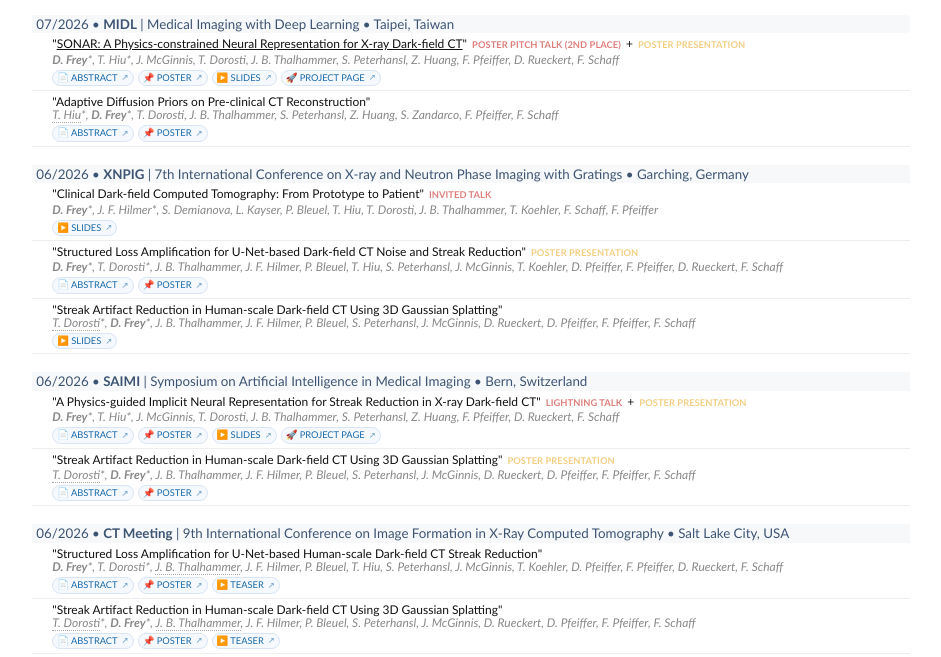
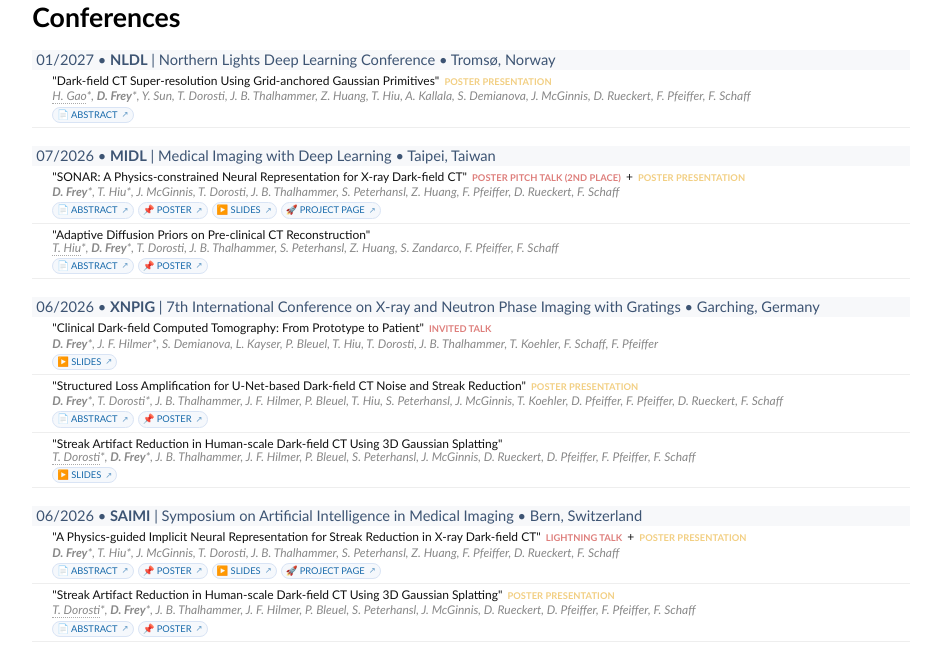
Before and after one commit to dcfrey/dcfrey.github.io, a plain HTML site: page index.html in a window 1280 px wide. Shown: the part 406-1063 px from the top of the page, without its empty margins (169-1110 px from the left). Drawn offline with Linux system fonts and the light colour scheme.

Commit message:
Add NLDL

```diff
--- a/index.html
+++ b/index.html
@@ -357,7 +357,7 @@
 h2 {
     margin-top: 18px;
     margin-bottom: 0px;
-    font-size: 10pt;
+    font-size: 11pt;
     background: #f7f8fa;
     color: #3d5473;
     padding: 2px;
@@ -416,28 +416,29 @@
 
 <h1>Conferences</h1>
 
-<!--<h2>01/2027 • <b>NLDL</b> | Northern Lights Deep Learning Conference • Tromsø, Norway</h2>-->
-<!--<div class="talk-group">-->
-<!--    <ul class="talk-list">-->
-<!--        <li class="talk-item">-->
-<!--            <div class="talk-content">-->
-<!--                <span class="talk-badge poster">Poster Presentation</span>-->
-<!--                <div class="talk-title">-->
-<!--                    "Dark-field CT Super-resolution Using Grid-anchored Gaussian Primitives"-->
-<!--                </div>-->
-<!--                <div class="authors">-->
-<!--                    <a href="https://www.linkedin.com/in/hongyi-gao-tum/" class="author-italic">H. Gao</a>*, <b>D. Frey</b>*, -->
-<!--                    Y. Sun, T. Dorosti, J. B. Thalhammer, Z. Huang, T. Hiu, A. Kallala, S. Demianova, J. McGinnis, D. Rueckert, F. Pfeiffer, F. Schaff-->
-<!--                </div>-->
-<!--                <div class="talk-badges">-->
-<!--                    <div class="talk-links">-->
-<!--                        <a class="badge" href="assets/NLDL2027_DFCT_SuperResolution.pdf">📄 Abstract</a>-->
-<!--                    </div>-->
-<!--                </div>-->
-<!--            </div>-->
-<!--        </li>-->
-<!--    </ul>-->
-<!--</div>-->
+<h2>01/2027 • <b>NLDL</b> | Northern Lights Deep Learning Conference • Tromsø, Norway</h2>
+<div class="talk-group">
+    <ul class="talk-list">
+        <li class="talk-item">
+            <div class="talk-content">
+                <div class="talk-title">
+                    "Dark-field CT Super-resolution Using Grid-anchored Gaussian Primitives"
+                     <span class="talk-badge poster">Poster Presentation</span>
+                </div>
+                <div class="authors">
+                    <a href="https://www.linkedin.com/in/hongyi-gao-tum/" class="author-italic">H. Gao</a>*, <b>D. Frey</b>*,
+                    Y. Sun, T. Dorosti, J. B. Thalhammer, Z. Huang, T. Hiu, A. Kallala, S. Demianova, J. McGinnis, D. Rueckert, F. Pfeiffer, F. Schaff
+                </div>
+                <div class="talk-badges">
+                    <div class="talk-links">
+                        <a class="badge" href="assets/NLDL2027_DFCT_SuperResolution.pdf">📄 Abstract</a>
+<!--                        <a class="badge" href="assets/NLDL2027_DFCT_SuperResolution.pdf">📌 Poster</a>-->
+                    </div>
+                </div>
+            </div>
+        </li>
+    </ul>
+</div>
 
 <h2>07/2026 • <b>MIDL</b> | Medical Imaging with Deep Learning • Taipei, Taiwan</h2>
 <div class="talk-group">
@@ -445,9 +446,7 @@
         <li class="talk-item">
             <div class="talk-content">
                 <div class="talk-title">
-                    <a href="https://dcfrey.github.io/sonar" class="talk-title">
-                        "<u>SONAR: A Physics-constrained Neural Representation for X-ray Dark-field CT</u>"
-                    </a>
+                    "SONAR: A Physics-constrained Neural Representation for X-ray Dark-field CT"
                     <span class="talk-badge oral">Poster Pitch Talk (2nd Place)</span> +
                     <span class="talk-badge poster">Poster Presentation</span>
                 </div>
--- a/stylesheet.css
+++ b/stylesheet.css
@@ -81,12 +81,12 @@
 p,
 a {
   font-family: 'Lato', Verdana, Helvetica, sans-serif;
-  font-size: 10pt;
+  font-size: 11pt;
 }
 
 strong {
   font-family: 'Lato', Verdana, Helvetica, sans-serif;
-  font-size: 10pt;
+  font-size: 11pt;
 }
 
 h2 {
```
